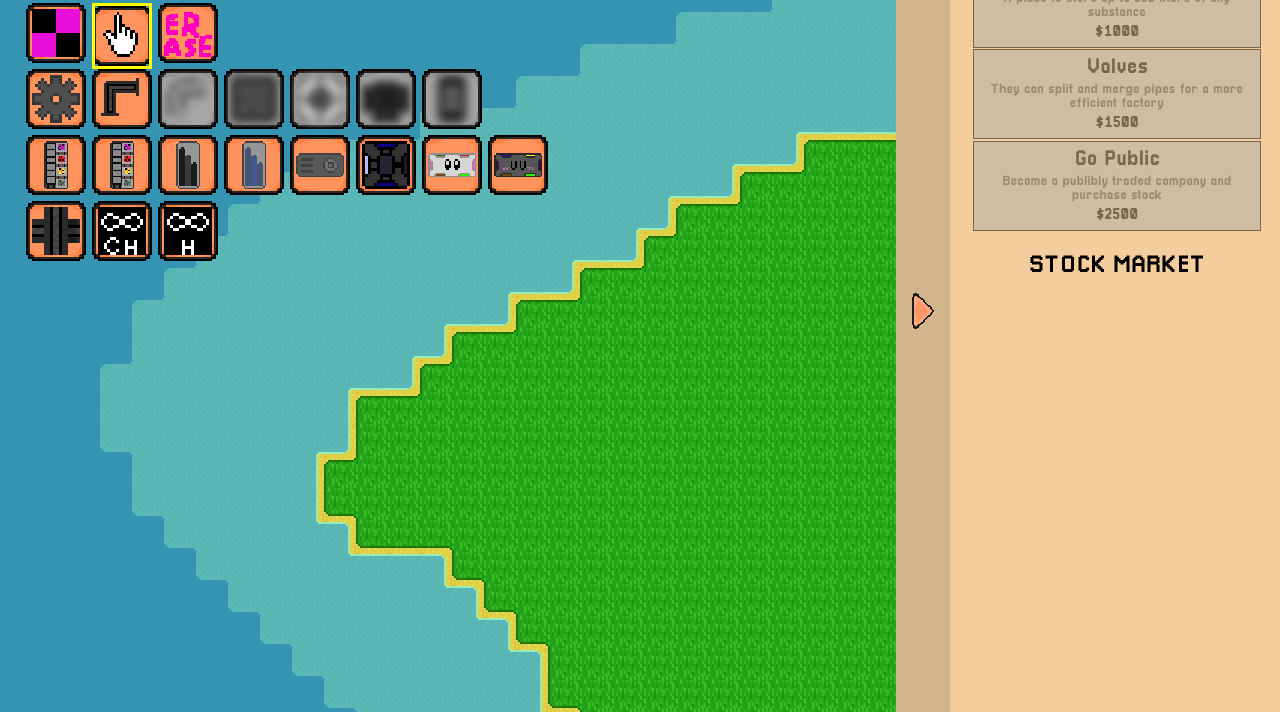
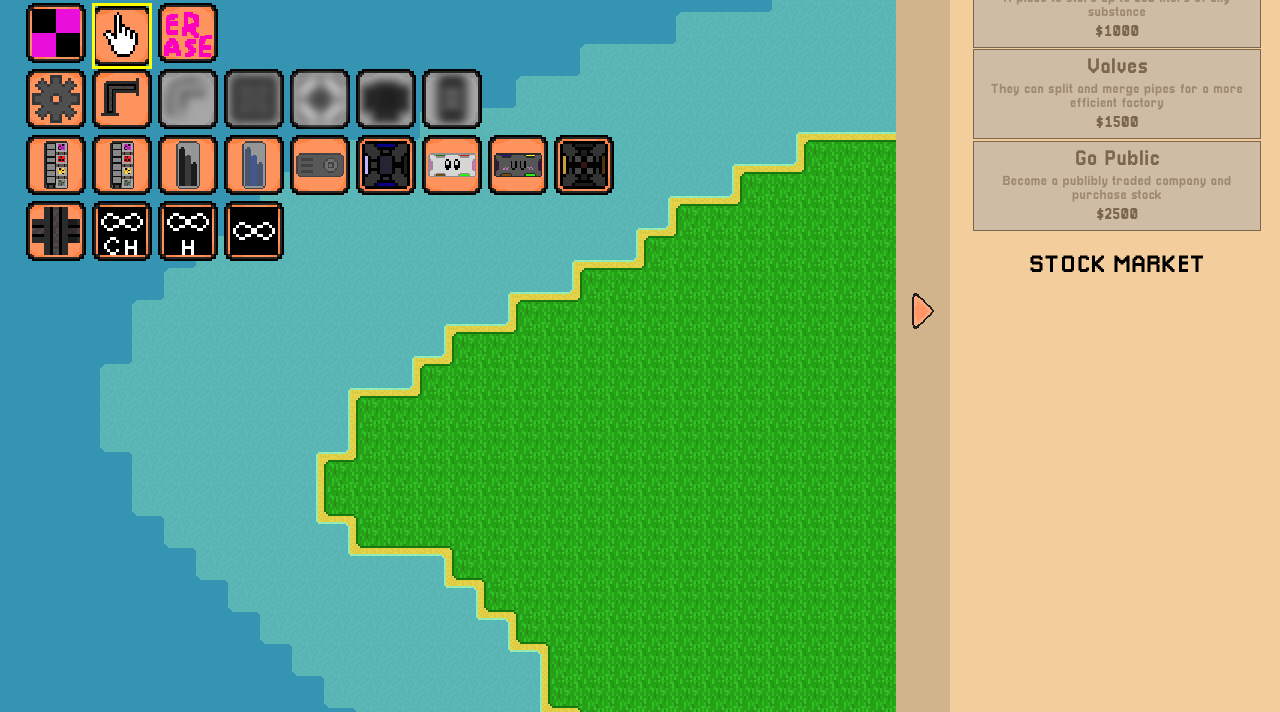
Before and after one commit to Jackal-42/Industry-Game, a plain HTML site: page index.html in a window 1280 px wide. Shown: the part 88-800 px from the top of the page. Drawn offline with nearby package versions, Linux system fonts and the light colour scheme.

Commit message:
New facilities and Infinite Source

```diff
--- a/framework.js
+++ b/framework.js
@@ -237,10 +237,12 @@ game.addTexture("residue_processor", "docs/assets/residue_processor.png")
 game.addTexture("gas_processor", "docs/assets/gas_processor.png")
 game.addTexture("hydrotreater", "docs/assets/hydrotreater.png")
 game.addTexture("crude_source", "docs/assets/crude_source.png")
+game.addTexture("any_source", "docs/assets/any_source.png")
 game.addTexture("hydrogen_source", "docs/assets/hydrogen_source.png")
 game.addTexture("asphalt_mixer", "docs/assets/asphalt_mixer.png")
 game.addTexture("gasoline_mixer", "docs/assets/gasoline_mixer.png")
 game.addTexture("diesel_mixer", "docs/assets/diesel_mixer.png")
+game.addTexture("fuel_oil_mixer", "docs/assets/fuel_oil_mixer.png")
 
 game.addTexture("crude_oil_icon", "docs/assets/crude_oil_icon.png")
 game.addTexture("gasoline_icon", "docs/assets/gasoline_icon.png")
@@ -693,6 +695,8 @@ hotbarMenu.innerHTML = `
 
 <button id="hotbar_diesel_mixer" savestate="462px" style="left: 462px;" class="hotbarButton" onclick="selectPlaceable('diesel_mixer')"><img class="clickityElement" src="docs/assets/diesel_mixer.png" style="height: 40%; width: 80%;"></button>
 
+<button id="hotbar_fuel_oil_mixer" savestate="528px" style="left: 528px;" class="hotbarButton" onclick="selectPlaceable('fuel_oil_mixer')"><img class="clickityElement" src="docs/assets/fuel_oil_mixer.png" style=""></button>
+
 </div>
 
 <div class="hotbarMenuHorizontal" savestate="265px" style="top: 265px; z-index: 3;" id="hotbarMenu3">
@@ -702,6 +706,8 @@ hotbarMenu.innerHTML = `
 <button id="hotbar_crude_source" savestate="66px" style="left: 66px;" class="hotbarButton" onclick="selectPlaceable('crude_source')"><img class="clickityElement" src="docs/assets/crude_source.png"></button>
 
 <button id="hotbar_hydrogen_source" savestate="132px" style="left: 132px;" class="hotbarButton" onclick="selectPlaceable('hydrogen_source')"><img class="clickityElement" src="docs/assets/hydrogen_source.png"></button>
+
+<button id="hotbar_any_source" savestate="198px" style="left: 198px;" class="hotbarButton" onclick="selectPlaceable('any_source')"><img class="clickityElement" src="docs/assets/any_source.png"></button>
 
 </div>
 
@@ -744,6 +750,7 @@ unlockHotbarButton("hotbar_gas_processor")
 unlockHotbarButton("hotbar_residue_processor")
 unlockHotbarButton("hotbar_hydrotreater")
 unlockHotbarButton("hotbar_crude_source")
+unlockHotbarButton("hotbar_any_source")
 unlockHotbarButton("hotbar_hydrogen_source")
 
 
@@ -751,6 +758,7 @@ unlockHotbarButton("hotbar_hydrogen_source")
 unlockHotbarButton("hotbar_asphalt_mixer")
 unlockHotbarButton("hotbar_gasoline_mixer")
 unlockHotbarButton("hotbar_diesel_mixer")
+unlockHotbarButton("hotbar_fuel_oil_mixer")
 
 
 selectPlaceable("pointer")
--- a/main.js
+++ b/main.js
@@ -251,6 +251,10 @@ game.window.addEventListener("click", function (e) {
     }
   }
 
+  if(areas[areaIndex].networks[facilityID].name == "any_source"){
+    document.getElementById('facilityShownDescription').innerHTML = "<input id=\"anySourceTypeSet\" type=\"text\" value=\""+areas[areaIndex].networks[facilityID].data.sourceType+"\"><br><button onclick=\"areas[areaIndex].networks["+facilityID+"].data.sourceType = document.getElementById(\'anySourceTypeSet\').value\">Set Type</button>"
+  }
+
 
   document.getElementById('centerDisplay').style.display = "block"
 
@@ -392,7 +396,7 @@ game.loop = function(){
       facilityShownCanvas.getContext("2d").rotate(arrowRotation)
 
       var portTypeImage;
-      if(facilityDisplayedData.ports[i].gender[1].length == 1 && facilityDisplayedData.ports[i].gender[0] != "modular"){portTypeImage = facilityDisplayedData.ports[i].gender[1][0] + "_icon"}else{portTypeImage = "any_oil_icon"}
+      if(facilityDisplayedData.ports[i].gender[1].length == 1 && facilityDisplayedData.ports[i].gender[1][0] != "null"){portTypeImage = facilityDisplayedData.ports[i].gender[1][0] + "_icon"}else{portTypeImage = "any_oil_icon"}
       if(facilityDisplayedData.ports[i].gender[0] == "output" || (facilityDisplayedData.ports[i].gender[0] == "modular" && (framesElapsed/20) % (Math.PI*2) < (Math.PI))){
         facilityShownCanvas.getContext("2d").rotate(180*(Math.PI/180))
         if(areas[areaIndex].networks[facilityDisplayedIndex].data.portsInUse[i]){
@@ -810,6 +814,7 @@ game.loop = function(){
 
           facility1.warnings = []
           if(invalidInput){
+            if(facility1.name == "any_source"){continue}
             var errorName = invalidInputType.split("_")
 
             for(var b = 0, bl = errorName.length; b < bl; b++){
@@ -895,6 +900,7 @@ game.loop = function(){
 
           facility2.warnings = []
           if(invalidInput){
+            if(facility2.name == "any_source"){continue}
             var errorName = invalidInputType.split("_")
 
             for(var b = 0, bl = errorName.length; b < bl; b++){
@@ -1090,7 +1096,7 @@ game.loop = function(){
       ctx.rotate(arrowRotation)
 
       var portTypeImage;
-      if(facilitySelectedData.ports[i].gender[1].length == 1 && facilitySelectedData.ports[i].gender[0] != "modular"){portTypeImage = facilitySelectedData.ports[i].gender[1][0] + "_icon"}else{portTypeImage = "any_oil_icon"}
+      if(facilitySelectedData.ports[i].gender[1].length == 1 && facilitySelectedData.ports[i].gender[1][0] != "null"){portTypeImage = facilitySelectedData.ports[i].gender[1][0] + "_icon"}else{portTypeImage = "any_oil_icon"}
       if(facilitySelectedData.ports[i].gender[0] == "output" || (facilitySelectedData.ports[i].gender[0] == "modular" && (framesElapsed/20) % (Math.PI*2) < (Math.PI))){
         ctx.rotate(180*(Math.PI/180))
 
--- a/style.css
+++ b/style.css
@@ -12,6 +12,10 @@ body {
 
 button {
   outline: none;
+}
+
+input {
+  font-family: monospace;
 }
 
 img {
--- a/templates.js
+++ b/templates.js
@@ -396,6 +396,57 @@ var facilities = [
   },
 
   {
+    name: "fuel_oil_mixer",
+    width: 1,
+    height: 1,
+    maxItems: 2,
+    pseudoPipe: false,
+    storage: ["propane", "heavy_oil", "fuel_oil"],
+    layout: [[0, 0]],
+    process: function(me){
+      while(true){
+        if(me.data.propane >= 0.5 && me.data.heavy_oil >= 1){
+          me.data.fuel_oil += 1
+
+          me.data.propane -= 0.5
+          me.data.heavy_oil -= 1
+          break;
+        }
+        break;
+      }
+    },
+    ports: [
+      {
+        x: 0,
+        y: -1,
+        conduit: "pipe",
+        gender: ["input", ["heavy_oil"]],
+      },
+
+      {
+        x: 1,
+        y: 0,
+        conduit: "pipe",
+        gender: ["output", ["fuel_oil"]]
+      },
+
+      {
+        x: 0,
+        y: 1,
+        conduit: "pipe",
+        gender: ["input", ["heavy_oil"]],
+      },
+
+      {
+        x: -1,
+        y: 0,
+        conduit: "pipe",
+        gender: ["input", ["propane"]],
+      },
+    ],
+  },
+
+  {
     name: "ship",
     width: 2,
     height: 4,
@@ -744,6 +795,47 @@ var facilities = [
         y: 0,
         conduit: "pipe",
         gender: ["output", ["hydrogen"]],
+      },
+    ],
+  },
+
+  {
+    name: "any_source",
+    width: 1,
+    height: 1,
+    maxItems: 4,
+    pseudoPipe: false,
+    storage: fluids.slice(),
+    data: [["sourceType", "\"crude_oil\""]],
+    layout: [[0, 0]],
+    process: function(me){eval("me.data." + me.data.sourceType + " = 4")},
+    ports: [
+      {
+        x: 0,
+        y: -1,
+        conduit: "pipe",
+        gender: ["output", ["null"]],
+      },
+
+      {
+        x: 1,
+        y: 0,
+        conduit: "pipe",
+        gender: ["output", ["null"]],
+      },
+
+      {
+        x: 0,
+        y: 1,
+        conduit: "pipe",
+        gender: ["output", ["null"]],
+      },
+
+      {
+        x: -1,
+        y: 0,
+        conduit: "pipe",
+        gender: ["output", ["null"]],
       },
     ],
   },
```
Also changed, not shown: docs/assets/any_source.png (added), docs/assets/fuel_oil_mixer.png (added).
